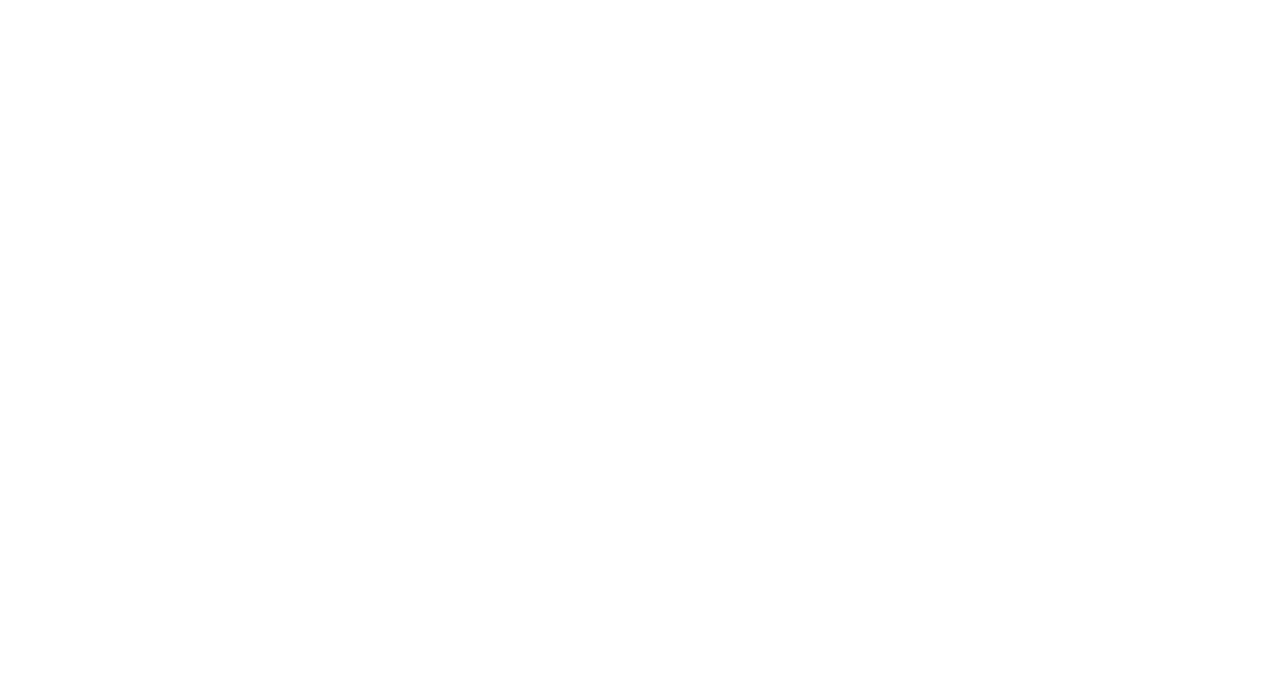
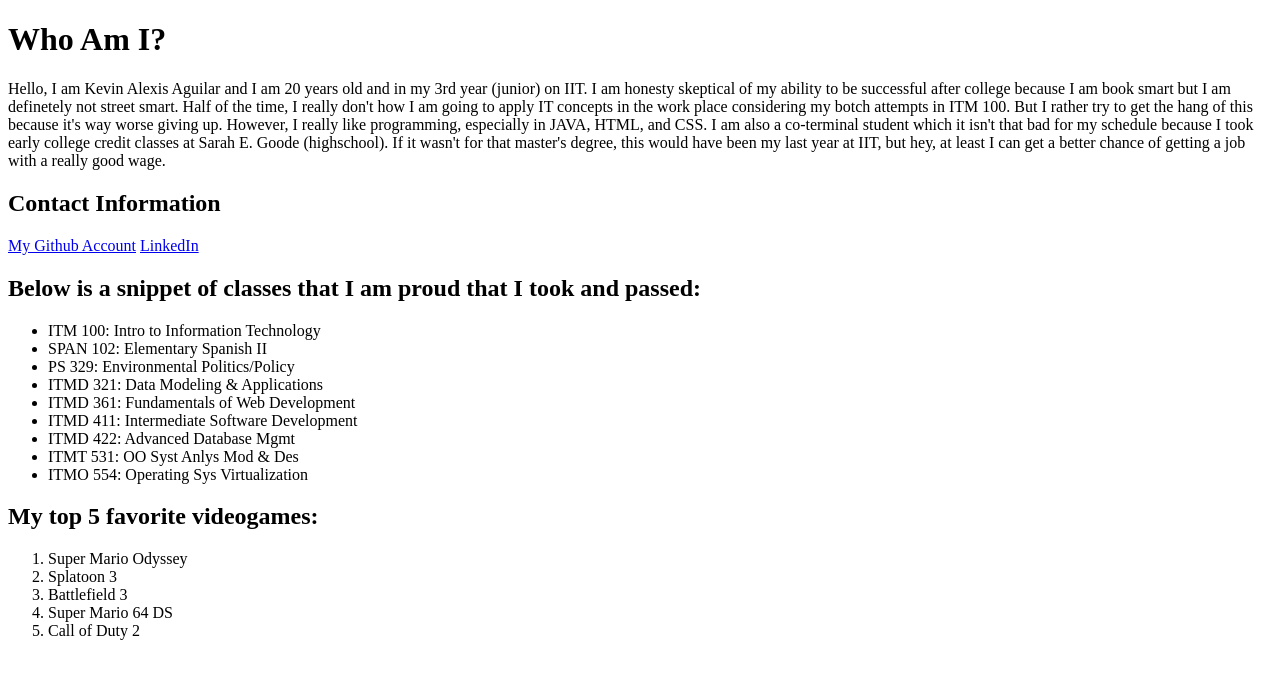
Before and after one commit to Educational-Web-Design-Kevin/lab1, a plain HTML site: page index.html in a window 1280 px wide. Drawn offline with Linux system fonts and the light colour scheme.

Commit message:
Add content about myself

```diff
--- a/index.html
+++ b/index.html
@@ -6,6 +6,57 @@
     <title>WhoAmI</title>
 </head>
 <body>
+    <h1>Who Am I?</h1>
+
+    <div class="IntroContact">
+        <!--Introductionary paragraph-->
+        <p>
+            Hello, I am Kevin Alexis Aguilar and I am 20 years old and in my 3rd year (junior) on IIT. I am honesty skeptical of my ability to
+            be successful after college because I am book smart but I am definetely not street smart. Half of the time, I really don't how I am
+            going to apply IT concepts in the work place considering my botch attempts in ITM 100. But I rather try to get the hang of this
+            because it's way worse giving up. However, I really like programming, especially in JAVA, HTML, and CSS. I am also a co-terminal
+            student which it isn't that bad for my schedule because I took early college credit classes at Sarah E. Goode (highschool). If it
+            wasn't for that master's degree, this would have been my last year at IIT, but hey, at least I can get a better chance of getting
+            a job with a really good wage.
+        </p>
+
+        <!--Contact Information-->
+
+        <h2>Contact Information</h2>
+
+        <a href="https://github.com/Kevin-Alexis-Aguilar">My Github Account</a>
+        <a href="https://www.linkedin.com/in/kevin-aguilar-85291b217/">LinkedIn</a>
+    </div>
+
+    <div class="ClassList">
+        <h2>Below is a snippet of classes that I am proud that I took and passed:</h2>
+
+        <!--Create an unordered list-->
+        <ul>
+            <li>ITM 100: Intro to Information Technology</li>
+            <li>SPAN 102: Elementary Spanish II</li>
+            <li>PS 329: Environmental Politics/Policy</li>
+            <li>ITMD 321: Data Modeling & Applications</li>
+            <li>ITMD 361: Fundamentals of Web Development</li>
+            <li>ITMD 411: Intermediate Software Development</li>
+            <li>ITMD 422: Advanced Database Mgmt</li>
+            <li>ITMT 531: OO Syst Anlys Mod & Des</li>
+            <li>ITMO 554: Operating Sys Virtualization</li>
+        </ul>
+    </div>
+
+    <div>
+        <h2>My top 5 favorite videogames:</h2>
+
+         <!--Create an ordered list-->
+        <ol>
+            <li>Super Mario Odyssey</li>
+            <li>Splatoon 3</li>
+            <li>Battlefield 3</li>
+            <li>Super Mario 64 DS</li>
+            <li>Call of Duty 2</li>
+        </ol>
+    </div>
 
 </body>
 </html>
```
